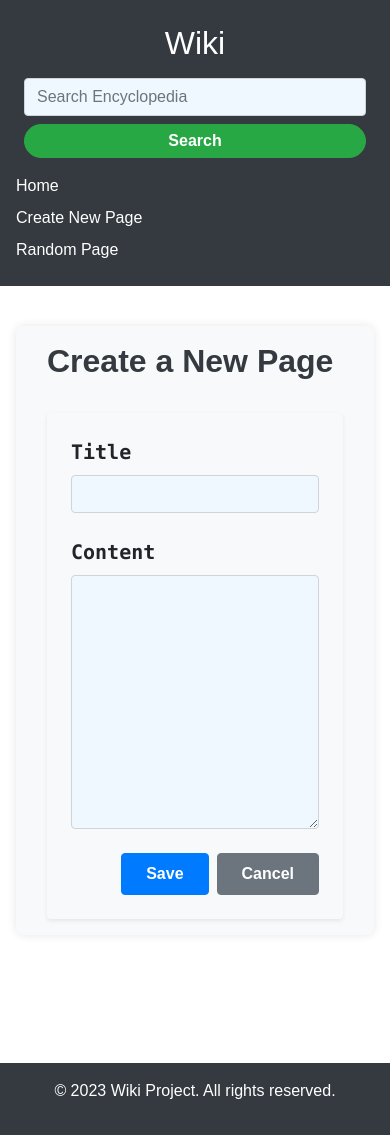
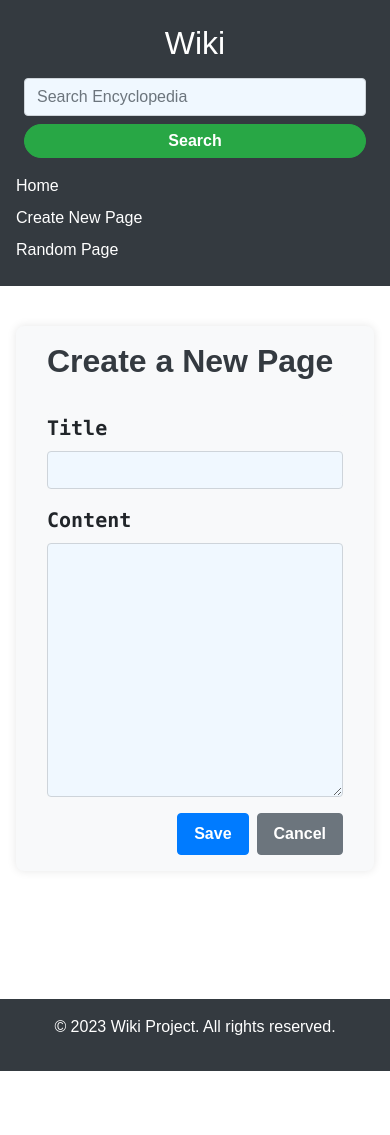
Before and after one commit to sandovaldavid/project-01-wiki, a Django app: page /new in a window 390 px wide. After the commit the page ends 1071 px from the top, so only its background shows below. Run offline with Django 3.2, Linux system fonts and the light colour scheme; some libraries are stand-ins or nearby versions.

Commit message:
💄 Update: refine button styles and responsive design for new page form to enhance usability on smaller screens

```diff
--- a/encyclopedia/static/css/encyclopedia/new/styles.css
+++ b/encyclopedia/static/css/encyclopedia/new/styles.css
@@ -7,11 +7,6 @@
 
 h1 {
     font-size: 2.5rem;
-    font-weight: bold;
-}
-
-.btn {
-    padding: 0.5rem 1.5rem;
     font-weight: bold;
 }
 
@@ -38,3 +33,31 @@ form {
         'Bitstream Vera Sans Mono', monospace;
     font-weight: bold;
 }
+
+.btn {
+    padding: 0.5rem 1.5rem;
+    font-weight: bold;
+}
+
+@media (max-width: 767.98px) {
+    #new-page-form {
+        padding: 0 !important;
+        box-shadow: none !important;
+    }
+
+    .container {
+        padding: 1rem;
+    }
+
+    h1 {
+        font-size: 2rem;
+    }
+
+    .form-group {
+        margin-bottom: 1rem;
+    }
+
+    .btn {
+        padding: 0.5rem 1rem;
+    }
+}
```
